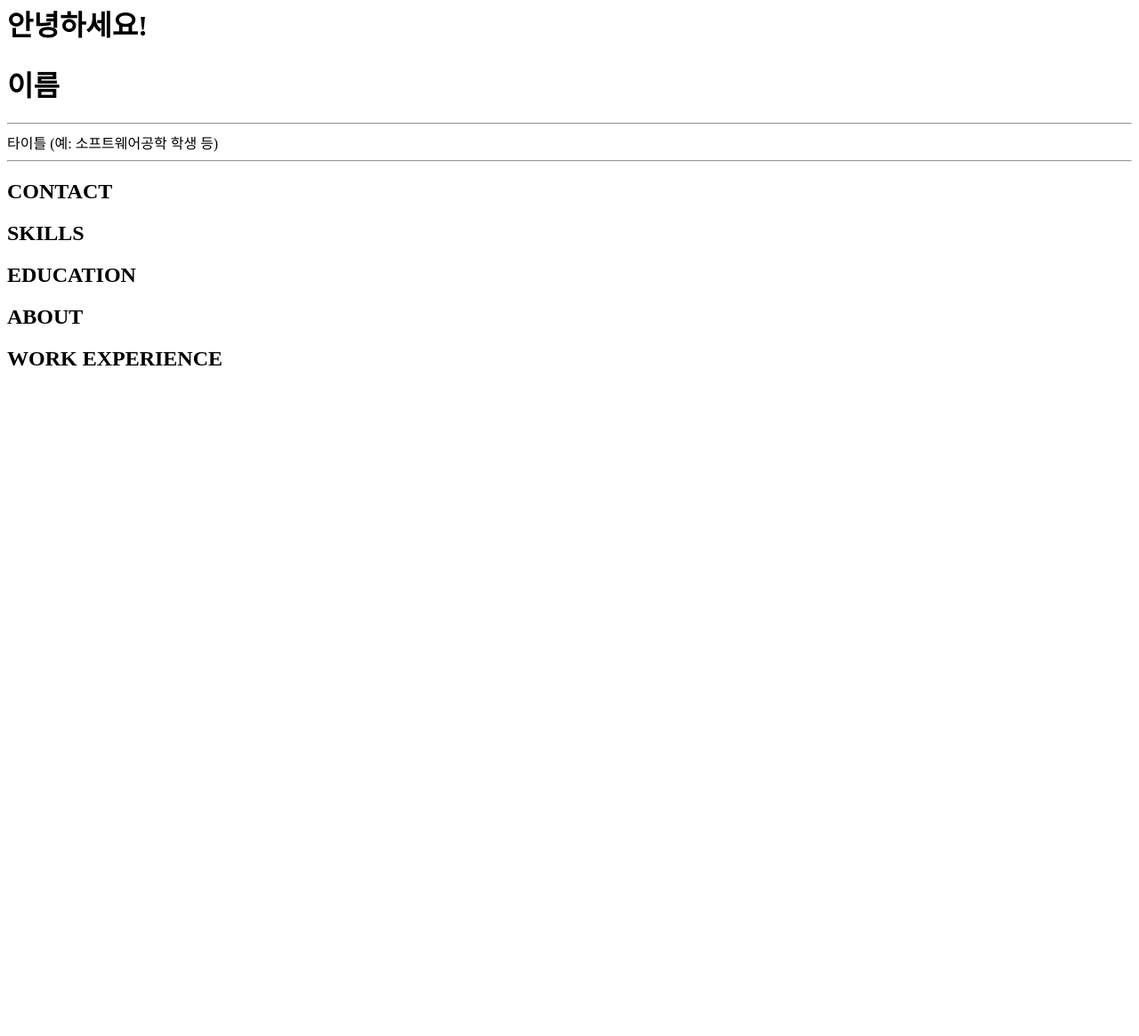
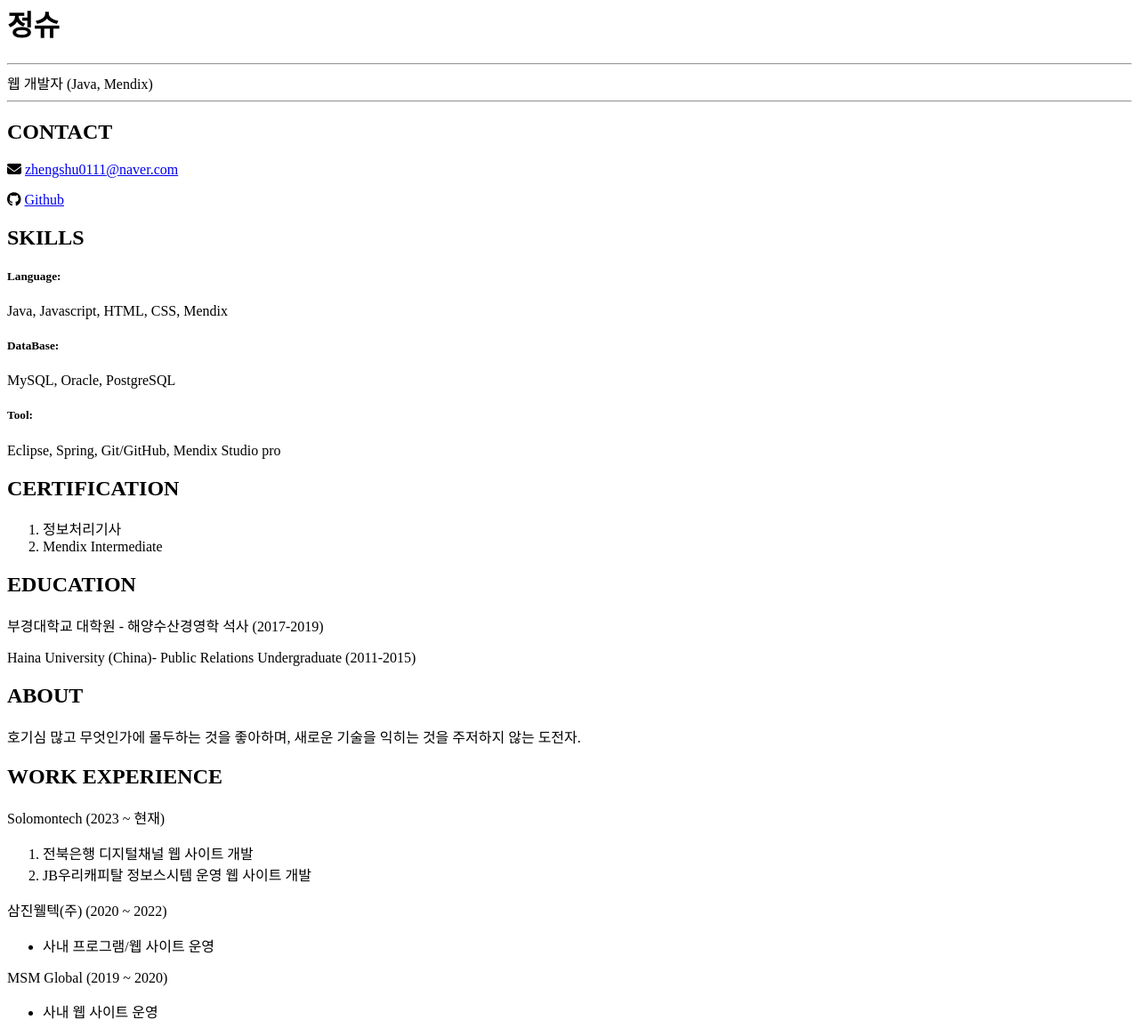
Before and after one commit to zshus/zshus.github.io, a plain HTML site: page index.html in a window 1280 px wide. Shown: the part 18-1183 px from the top of the page at 89% size. Before the commit the page ends 800 px from the top, so only its background shows below. Drawn offline with Linux system fonts and the light colour scheme.

Commit message:
내용 작성

```diff
--- a/index.html
+++ b/index.html
@@ -2,19 +2,19 @@
 <html lang="ko">
 <head>
     <meta charset="UTF-8">
-    <meta http-equiv="X-UA-Comptible" content="IE=edge">
-
+    <meta http-equiv="X-UA-Compatible" content="IE=edge">
+    <meta name="viewport" content="width=device-width, initial-scale=1.0">
+    <title>정슈의 연락처</title>
+    <script src="https://kit.fontawesome.com/a9a68f8b3f.js" crossorigin="anonymous"></script>
 </head>
 <body>
-    <h1>안녕하세요!</h1>
-
-
+   <!-- <h1>안녕하세요!</h1>  -->
 
     <header id="header">
         <!-- 이력서 헤더 : 이름과 타이틀 작성 -->
-        <h1>이름</h1>
+        <h1>정슈</h1>
         <hr>
-        타이틀 (예: 소프트웨어공학 학생 등)
+        웹 개발자 (Java, Mendix)
         <hr>
       </header>
 
@@ -23,25 +23,70 @@
           <section>
             <h2>CONTACT</h2>
             <!-- 소셜 미디어를 비롯한 연락처 정보 -->
+            <p>
+                <i class="fa fa-envelope" aria-hidden="true"></i>
+                <a href="mailto:zhengshu0111@naver.com">zhengshu0111@naver.com</a>
+              </p>
+              <p>
+                <i class="fa fa-github" aria-hidden="true"></i>
+                <a href="https://github.com/zshus">Github</a>
+              </p>
           </section>
           <section>
             <h2>SKILLS</h2>
             <!-- 자신이 잘할 수 있는 분야 -->
-           </section>
-           <section>
+            <h5>Language:</h5><p> Java, Javascript, HTML, CSS, Mendix </p>
+            <h5>DataBase:</h5><p> MySQL, Oracle, PostgreSQL </p>
+            <h5>Tool:</h5><p>  Eclipse, Spring, Git/GitHub, Mendix Studio pro </p>
+          </section>
+          <section>
+            <h2>CERTIFICATION</h2>
+            <!-- 자격증 -->
+            <ol>
+                <li>정보처리기사</li>
+                <li>Mendix Intermediate</li>
+            </ol>
+          </section>
+          <section>
             <h2>EDUCATION</h2>
             <!-- 학력 -->
+            <p>부경대학교 대학원 - 해양수산경영학 석사 (2017-2019)</p>
+            <p>Haina University (China)- Public Relations Undergraduate (2011-2015)</p>
+            <!--<h3>수상 경력</h3>
+            <ul>
+              <li>수상 경력이 있다면 여기에</li>
+              <li>또다른 수상 경력은 여기에</li>
+            </ul>-->
           </section>
         </article>
         <article id="mainRight">
           <section>
-           <h2>ABOUT</h2>
-           <!-- 자기 소개 -->
+            <h2>ABOUT</h2>
+            <!-- 자기 소개 -->
+            <p>호기심 많고 무엇인가에 몰두하는 것을 좋아하며, 새로운 기술을 익히는 것을 주저하지 않는 도전자.</p>
           </section>
           <section>
             <h2>WORK EXPERIENCE</h2>
             <!-- 경력 작성 -->
+            <!--  <h3>직책</h3> -->
+            <p>Solomontech (2023 ~ 현재)</p>
+            <ol>
+              <li>전북은행 디지털채널 웹 사이트 개발</li>
+              <li>JB우리캐피탈 정보스시템 운영 웹 사이트 개발</li>
+            </ol>
+            <p>삼진웰텍(주) (2020 ~ 2022)</p>
+            <ul>
+              <li>사내 프로그램/웹 사이트 운영</li>
+            </ul>
+            <p>MSM Global (2019 ~ 2020)</p>
+            <ul>
+              <li>사내 웹 사이트 운영</li>
+            </ul>
+
           </section>
+          <!-- <section>
+            <h2>WORK EXPERIENCE</h2>
+          </section> -->
         </article>
       </main>
 
```
